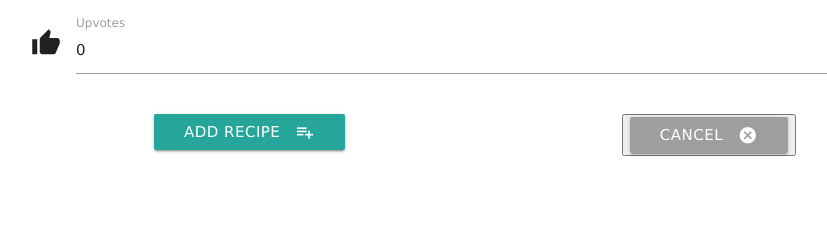
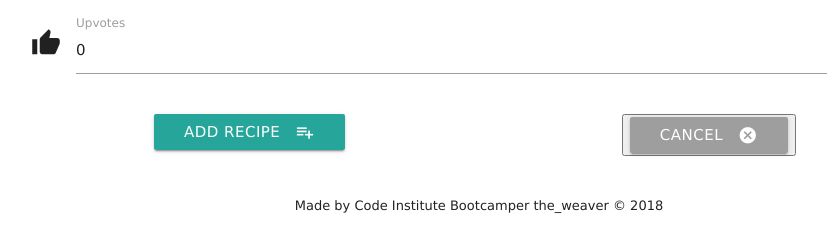
Before and after one commit to Code-Institute-Submissions/dcd_recDoc-mp4, a Flask app: page /add_recipe in a window 1280 px wide. Shown: the part 2349-2577 px from the top of the page, without its empty margins (161-988 px from the left). Before the commit the page ends 2505 px from the top, so only its background shows below. Run offline with Flask 2, Linux system fonts and the light colour scheme; data that the repository does not hold is empty; some libraries are stand-ins or nearby versions; some web fonts are replaced.

Commit message:
Readme file reformatted into Code Institute recently issued format. Footer added to base html. Approach.pdf amended as data moved into readme file

```diff
--- a/templates/base.html
+++ b/templates/base.html
@@ -41,6 +41,11 @@
     <div class="container">
         {% block content %} {% endblock %}
     </div>
+    <footer>
+        <div class="container center-align">
+            <p>Made by Code Institute Bootcamper the_weaver &#169 2018</p>
+        </div>
+    </footer>
 
     <script src="https://cdnjs.cloudflare.com/ajax/libs/jquery/3.2.1/jquery.min.js"></script>
 
```
Also changed, not shown: README.md, 1 other file.
